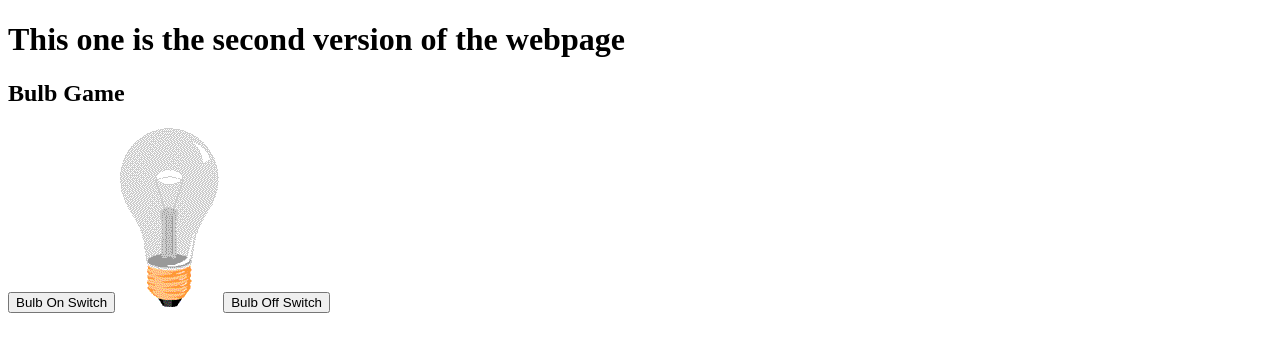
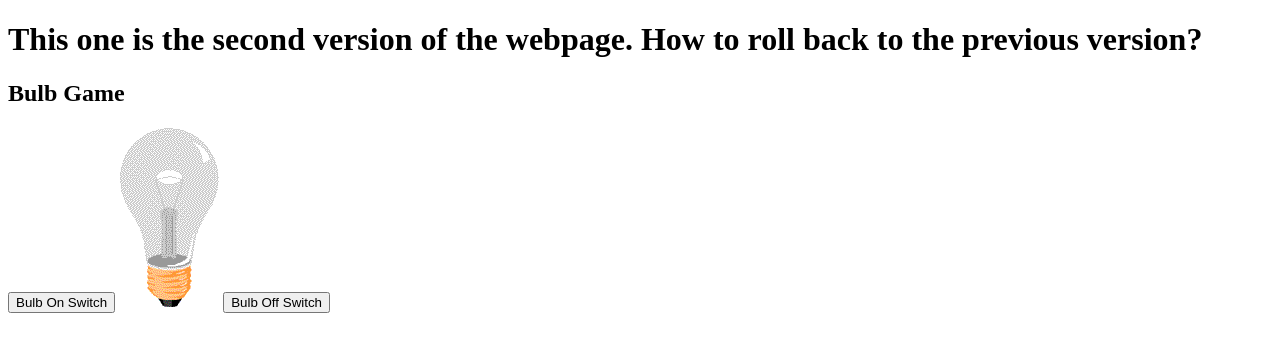
Before and after one commit to Afzalalearner/bulb, a plain HTML site: page index.html in a window 1280 px wide. Drawn offline with Linux system fonts and the light colour scheme.

Commit message:
A new line Added

```diff
--- a/index.html
+++ b/index.html
@@ -7,7 +7,7 @@
     <title>Bulb On and Off</title>
 </head>
 <body>
-    <h1>This one is the second version of the webpage</h1>
+    <h1>This one is the second version of the webpage. How to roll back to the previous version?</h1>
     <h2>Bulb Game</h2>
     <button type="button" onclick="bulbon()">Bulb On Switch</button>
     <img id="bulb" src="/images/pic_bulboff.gif">
```
